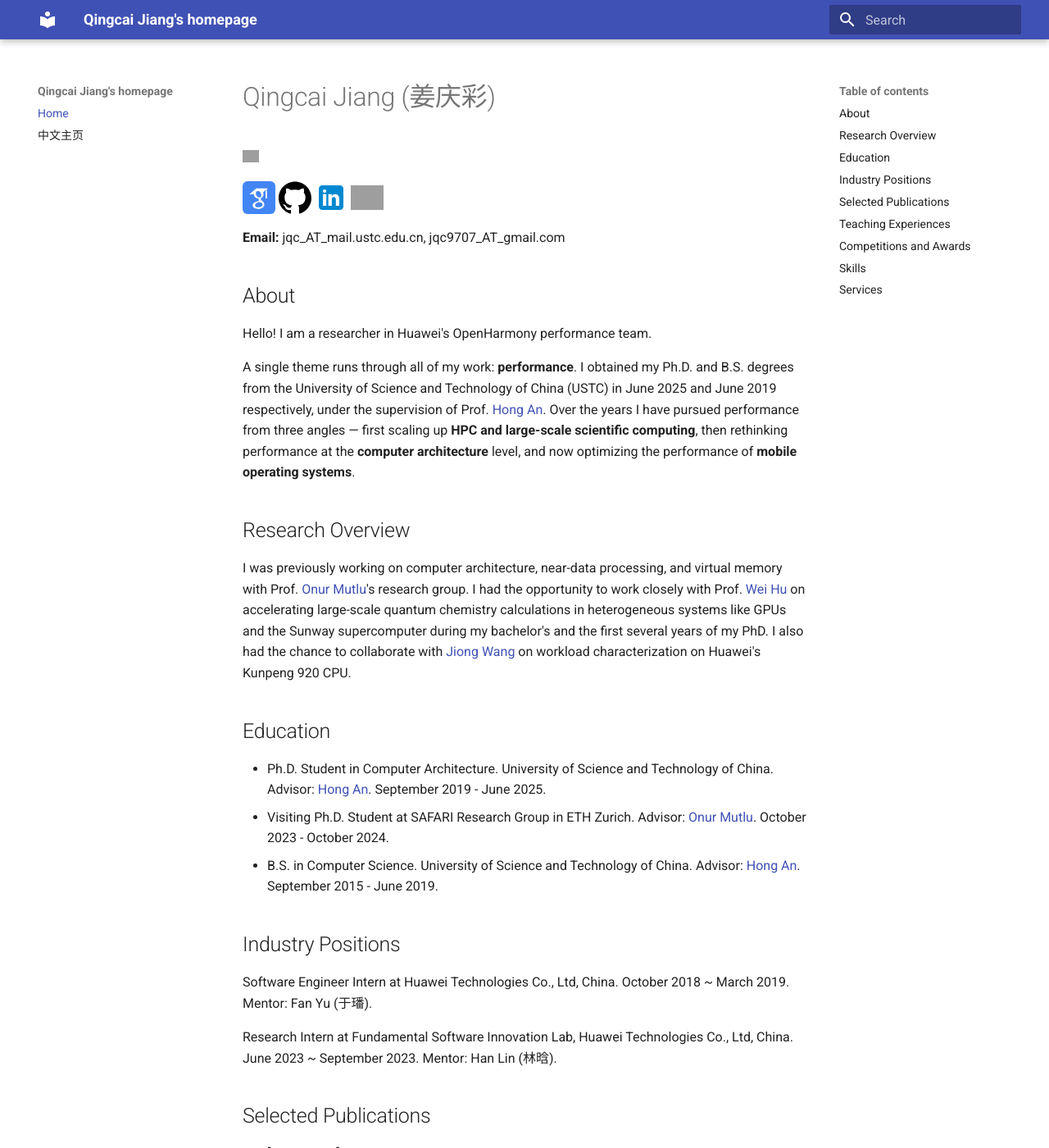
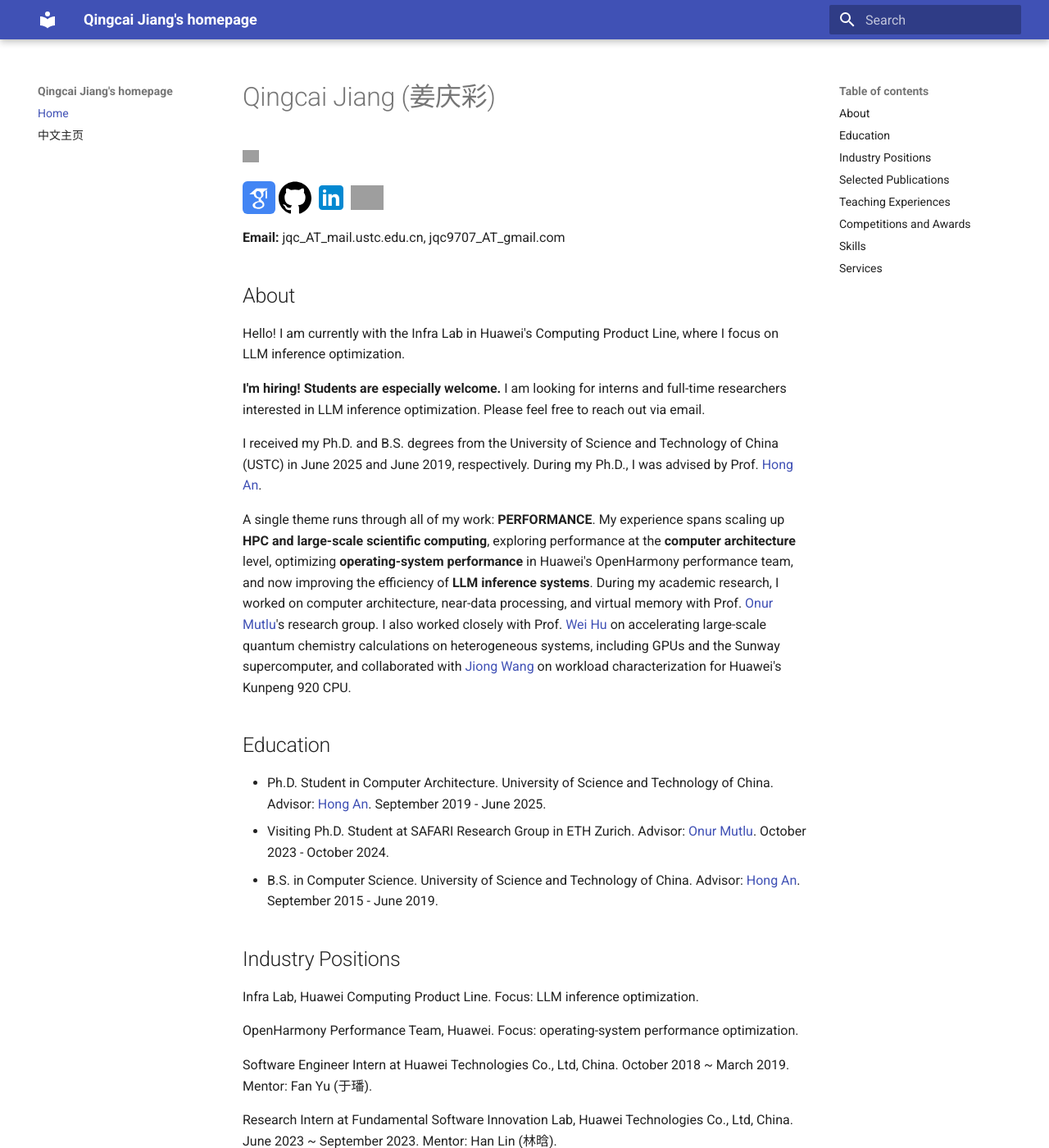
Before and after one commit to qcjiang/qcjiang.github.io, an MkDocs documentation site: the page built from docs/index.md, in a window 1280 px wide and 1400 px high. Shown: the whole window at 82% size. Built offline with MkDocs 1.6.1 and Material for MkDocs 9.7.7, drawn with Linux system fonts in a browser that asks for light colours; some of the changed text lies outside the part shown; grey boxes are pictures that could not be loaded.

Commit message:
update homepage with Infra Lab role

```diff
--- a/docs/index.md
+++ b/docs/index.md
@@ -6,15 +6,13 @@
 **Email:** jqc_AT_mail.ustc.edu.cn, jqc9707_AT_gmail.com
 
 ## About
-Hello! I am a researcher in Huawei's OpenHarmony performance team.
+Hello! I am currently with the Infra Lab in Huawei's Computing Product Line, where I focus on LLM inference optimization.
 
-A single theme runs through all of my work: **performance**. I obtained my Ph.D. and B.S. degrees from the University of Science and Technology of China (USTC) in June 2025 and June 2019 respectively, under the supervision of Prof. <a href="https://cs.ustc.edu.cn/2020/0426/c23235a460072/page.htm" target="blank">Hong An</a>. Over the years I have pursued performance from three angles — first scaling up **HPC and large-scale scientific computing**, then rethinking performance at the **computer architecture** level, and now optimizing the performance of **mobile operating systems**.
+**I'm hiring! Students are especially welcome.** I am looking for interns and full-time researchers interested in LLM inference optimization. Please feel free to reach out via email.
 
-## Research Overview
+I received my Ph.D. and B.S. degrees from the University of Science and Technology of China (USTC) in June 2025 and June 2019, respectively. During my Ph.D., I was advised by Prof. <a href="https://cs.ustc.edu.cn/2020/0426/c23235a460072/page.htm" target="blank">Hong An</a>.
 
-I was previously working on computer architecture, near-data processing, and virtual memory with Prof. <a href="https://people.inf.ethz.ch/omutlu/" target="blank">Onur Mutlu</a>'s research group.
-I had the opportunity to work closely with Prof. <a href="https://scholar.google.com/citations?user=t8Ncyb4AAAAJ&hl=en" target="blank">Wei Hu</a> on accelerating large-scale quantum chemistry calculations in heterogeneous systems like GPUs and the Sunway supercomputer during my bachelor's and the first several years of my PhD.
-I also had the chance to collaborate with <a href="https://www.linkedin.com/in/wang-jiong-01a78b23" target="blank">Jiong Wang</a> on workload characterization on Huawei's Kunpeng 920 CPU.
+A single theme runs through all of my work: **PERFORMANCE**. My experience spans scaling up **HPC and large-scale scientific computing**, exploring performance at the **computer architecture** level, optimizing **operating-system performance** in Huawei's OpenHarmony performance team, and now improving the efficiency of **LLM inference systems**. During my academic research, I worked on computer architecture, near-data processing, and virtual memory with Prof. <a href="https://people.inf.ethz.ch/omutlu/" target="blank">Onur Mutlu</a>'s research group. I also worked closely with Prof. <a href="https://scholar.google.com/citations?user=t8Ncyb4AAAAJ&hl=en" target="blank">Wei Hu</a> on accelerating large-scale quantum chemistry calculations on heterogeneous systems, including GPUs and the Sunway supercomputer, and collaborated with <a href="https://www.linkedin.com/in/wang-jiong-01a78b23" target="blank">Jiong Wang</a> on workload characterization for Huawei's Kunpeng 920 CPU.
 
 ## Education
 
@@ -23,6 +21,10 @@ I also had the chance to collaborate with <a href="https://www.linkedin.com/in/w
 -  B.S. in Computer Science. University of Science and Technology of China. Advisor: <a href="https://cs.ustc.edu.cn/2020/0426/c23235a460072/page.htm" target="blank">Hong An</a>. September 2015 - June 2019.
 
 ## Industry Positions
+
+Infra Lab, Huawei Computing Product Line. Focus: LLM inference optimization.
+
+OpenHarmony Performance Team, Huawei. Focus: operating-system performance optimization.
 
 Software Engineer Intern at Huawei Technologies Co., Ltd, China. October 2018 ~ March 2019. Mentor: Fan Yu (于璠).
 
```
Also changed, not shown: other parts of docs/index.md (+1 -1 lines).
